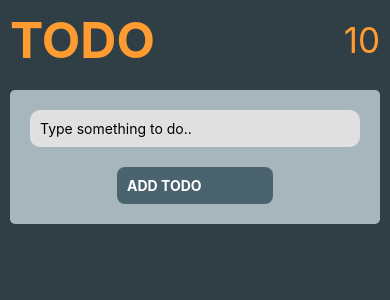
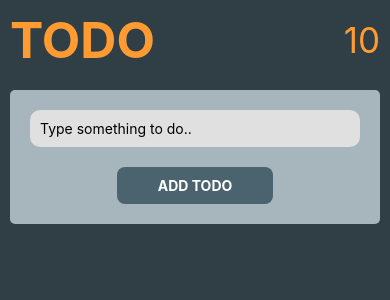
Before and after one commit to gulinmerve/ReactNative-ToDolist, a React Native app: screen / in a window 390 px wide. Shown: the top 300 px of the page. Built offline with nearby package versions, Linux system fonts and the light colour scheme.

Commit message:
center added

```diff
--- a/src/styles.js
+++ b/src/styles.js
@@ -53,7 +53,7 @@ const todo_input = StyleSheet.create({
     buttonText: {
         color: 'white',
         fontWeight: 'bold',
-        // textAlign: 'center'
+        textAlign: 'center'
     }
 })
 
```
